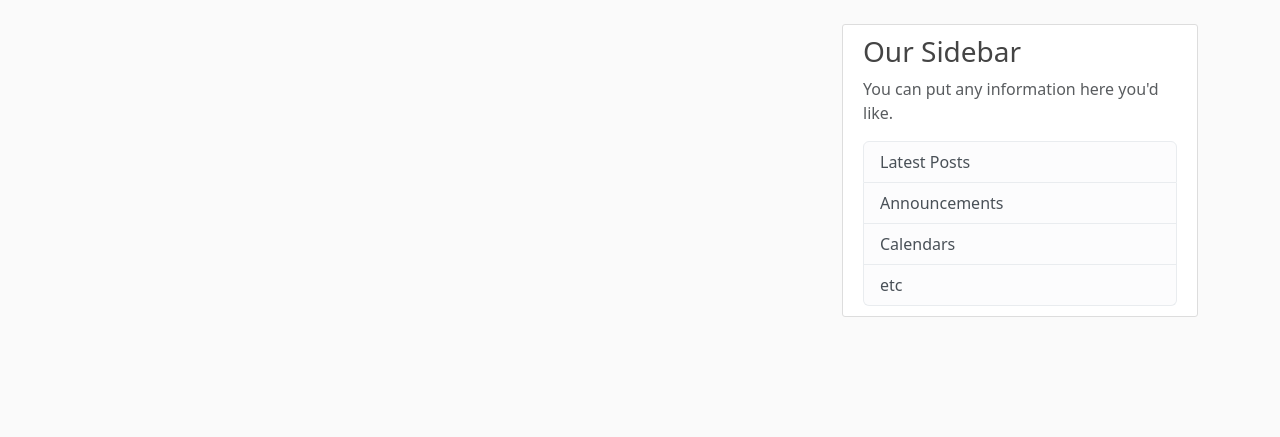
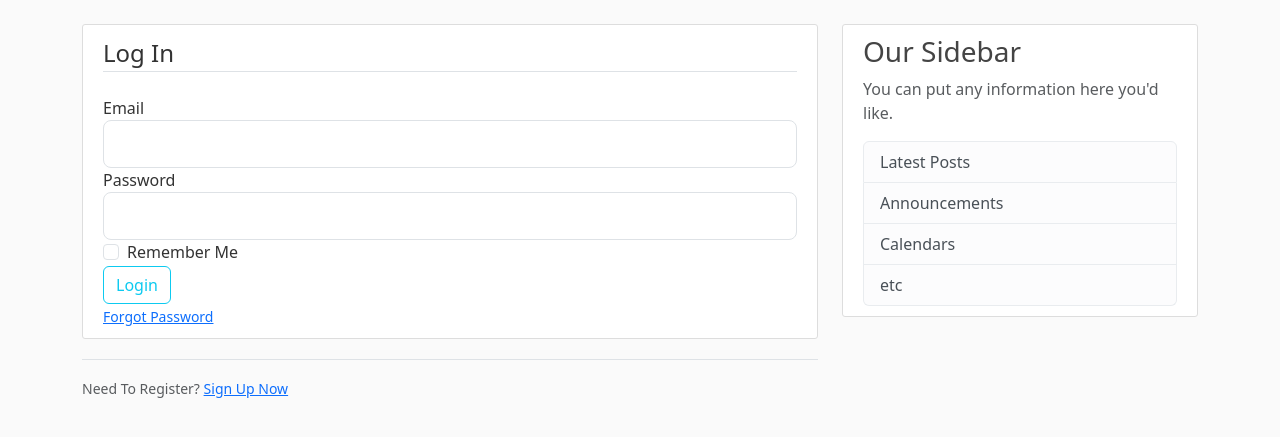
Before and after one commit to itzrossyo/chatBlog, a Flask app: page /login in a window 1280 px wide. Shown: the part 56-493 px from the top of the page. Run offline with Flask 2, Linux system fonts and the light colour scheme.

Commit message:
added login page with forget password and finshed of register form for errors if anything is missing

```diff
--- a/main.py
+++ b/main.py
@@ -1,4 +1,4 @@
-from flask import Flask, render_template, url_for
+from flask import Flask, render_template, url_for, flash, redirect
 from forms import RegistrationForm, LoginForm
 import os
 
@@ -32,9 +32,12 @@ def about():
     return render_template('about.html', title='About')
 
 
-@app.route("/register")
+@app.route("/register", methods=['GET', 'POST'])
 def register():
     form = RegistrationForm()
+    if form.validate_on_submit():
+        flash(f'Account created for {form.username.data}!', 'success')
+        return redirect(url_for('home'))
     return render_template('register.html', title='Register', form=form)
 
 
--- a/templates/layout.html
+++ b/templates/layout.html
@@ -50,6 +50,15 @@
 <main role="main" class="container">
     <div class="row">
         <div class="col-md-8">
+        {% with messages = get_flashed_messages(with_categories=true) %}
+            {% if messages %}
+                {% for category, message in messages %}
+                    <div class="alert alert-{{ category }}">
+                    {{ message }}
+                    </div>
+                {% endfor %}
+            {% endif %}
+        {% endwith %}
             {% block content %}{% endblock %}
         </div>
         <div class="col-md-4">
--- a/templates/login.html
+++ b/templates/login.html
@@ -1,4 +1,52 @@
 {% extends "layout.html" %}
 {% block content %}
-
+    <div class="content-section">
+        <form method="POST" action="">
+            {{ form.hidden_tag() }}
+            <fieldset class="form-group">
+                <legend class="border-bottom mb-4">Log In</legend>
+                <div class="form-group">
+                    {{ form.email.label(class="form-control-label") }}
+                    {% if form.email.errors %}
+                        {{ form.email(class="form-control form-control-lg is-invalid") }}
+                        <div class="invalid-feedback">
+                            {% for error in form.email.errors %}
+                                <span>{{ error }}</span>
+                            {% endfor %}
+                        </div>
+                    {% else %}
+                        {{ form.email(class="form-control form-control-lg") }}
+                    {% endif %}
+                </div>
+                <div class="form-group">
+                    {{ form.password.label(class="form-control-label") }}
+                    {% if form.password.errors %}
+                        {{ form.password(class="form-control form-control-lg is-invalid") }}
+                        <div class="invalid-feedback">
+                            {% for error in form.password.errors %}
+                                <span>{{ error }}</span>
+                            {% endfor %}
+                        </div>
+                    {% else %}
+                        {{ form.password(class="form-control form-control-lg") }}
+                    {% endif %}
+                </div>
+                <div class="form-check">
+                    {{ form.remember(class="form-check-input") }}
+                     {{ form.remember.label(class="form-check-label") }}
+                </div>
+            </fieldset>
+            <div class="form-group">
+                {{ form.submit(class="btn btn-outline-info") }}
+            </div>
+        <small class="text-muted ml-2">
+            <a href="#">Forgot Password</a>
+        </small>
+        </form>
+    </div>
+    <div class="border-top pt-3">
+        <small class="text-muted">
+            Need To Register? <a class="ml-2" href="{{ url_for('login') }}">Sign Up Now</a>
+        </small>
+    </div>
 {% endblock content %}
```
Also changed, not shown: templates/register.html (+37 -0 lines).
